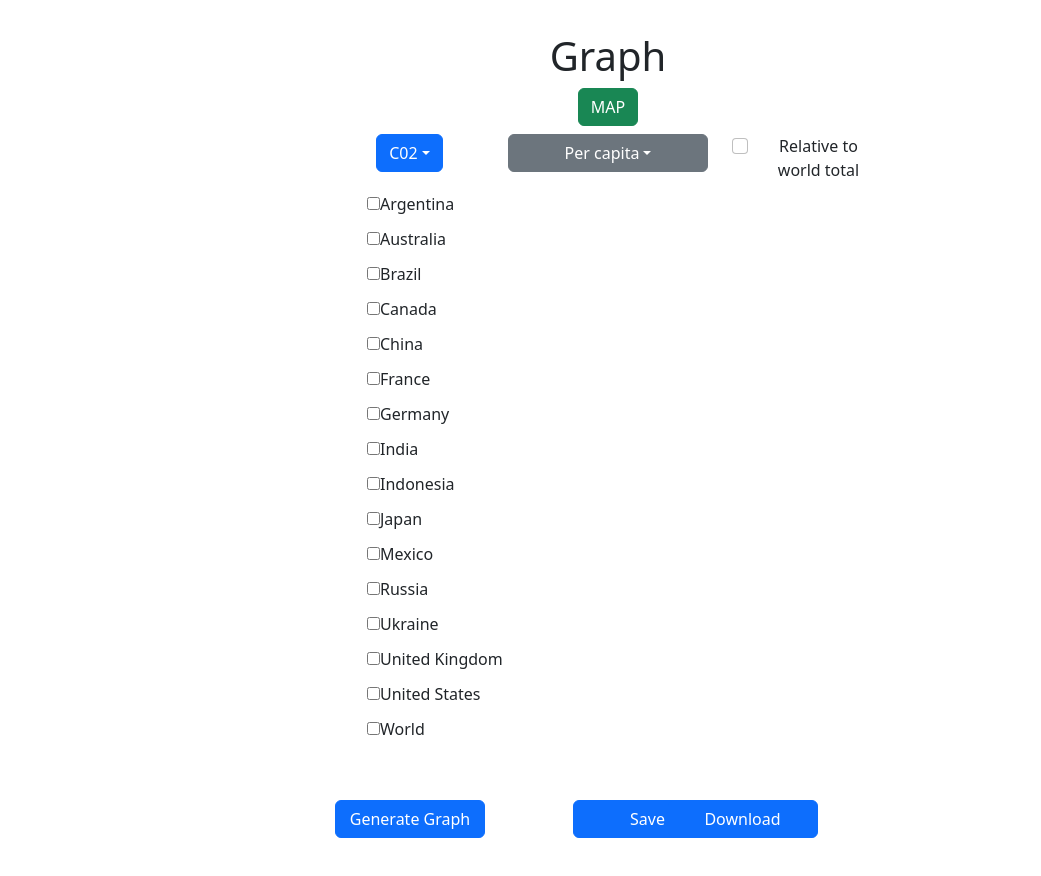
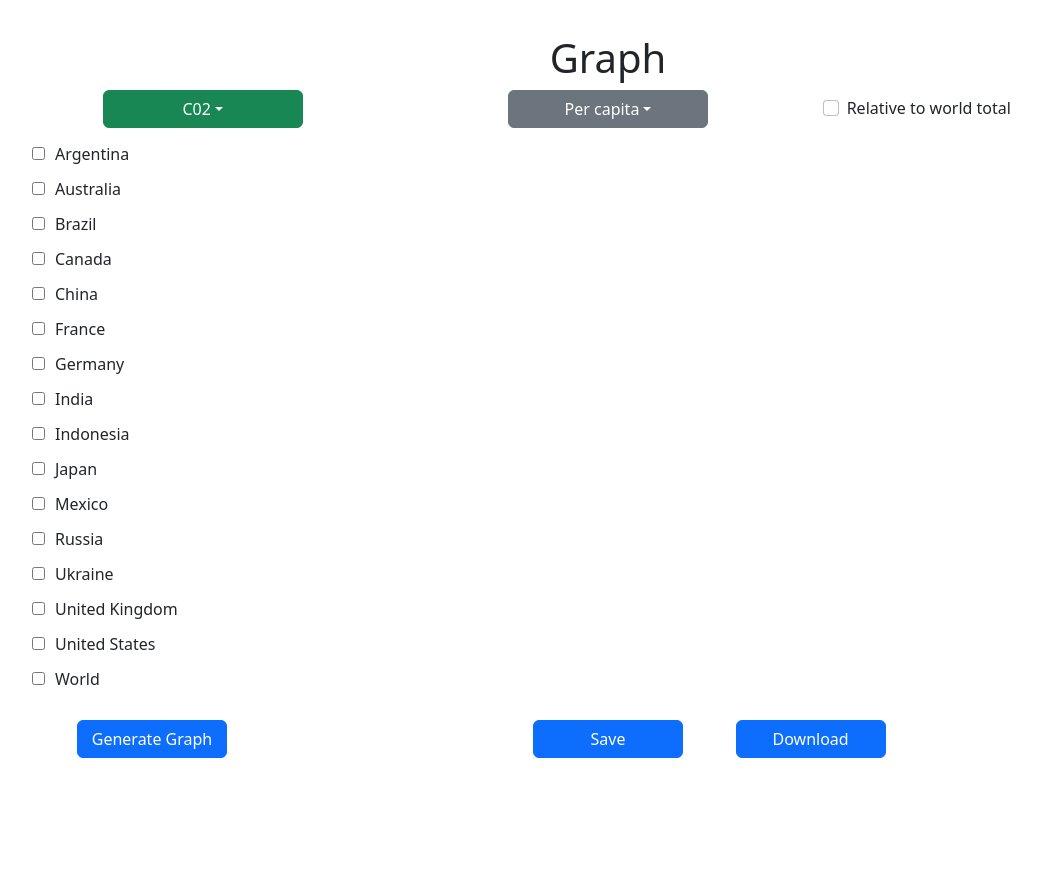
Before and after one commit to 2034254/FinalProjectDBTWA, a React (Vite) app in the folder Frontend/my-auth-app/: page /Graph in a window 1280 px wide. Shown: the whole page, without its empty margins (32-1073 px from the left). After the commit the page ends 800 px from the top, so only its background shows below. Built offline with nearby package versions, Linux system fonts and the light colour scheme; sample sign-in values are in the browser's storage.

Commit message:
modified the FrontEnd so it works (dropdown, width and columns)

```diff
--- a/Frontend/my-auth-app/src/views/Graph.css
+++ b/Frontend/my-auth-app/src/views/Graph.css
@@ -1,6 +1,6 @@
-  .buttonDropdown {
-    min-width: 200px;
-  }
+.buttonDropdown {
+  min-width: 200px;
+}
 
   .regularButton {
     min-width: 150px;
@@ -15,7 +15,15 @@
     margin: 0px;
     min-height: 35px;
     min-width: 75px;
+    display: flex;
+    align-items: center;
   }
+
+  .checkBoxHigh input[type="checkbox"] {
+    margin-right: 10px;
+  }
+
+
 
   .container {
     width: 100%;
@@ -24,3 +32,19 @@
   .imageSize {
     max-width: 100%;
   }
+  .custom-dropdown {
+    width: 200px;
+  }
+
+  .container-flex{
+    width: 100%;
+  }
+
+  #root{
+    width: 100%;
+
+  }
+  body{
+    width: 100%;
+
+  }
--- a/Frontend/my-auth-app/src/views/Graph.jsx
+++ b/Frontend/my-auth-app/src/views/Graph.jsx
@@ -29,7 +29,7 @@ function Graph() {
         const response = await fetch(loginURL, options);
         console.log('response.status: ', response.status);
 
-        if(response.status == 200) {
+        if (response.status == 200) {
             const blob = await response.blob();
             const imgUrl = URL.createObjectURL(blob);
             //console.log('imgUrl: ', imgUrl);
@@ -46,36 +46,39 @@ function Graph() {
     useEffect(() => {
         // Verify auth
         const token = localStorage.getItem('token');
-        if(!token) {
+        if (!token) {
             navigate('/login');
             return
         } try {
             const decodedToken = jwt_decode(token);
             setUserName(decodedToken.username);
             setIsAdmin(decodedToken.isAdmin);
-        } catch(err) {
+        } catch (err) {
             console.error(err);
             navigate('/login');
             return
         }
     }, [])
 
-    return(
-        <div>
+    return (
+        <div style={{width:"100%"}}>
+
             <h1>Graph</h1>
-            <button className='btn btn-success'  onClick={handleImage}>
-                MAP
-            </button>
-        <div className="container-flex">
+
+            <div className="container-fluid">
                 <div className="row my-2">
                     <div className="col">
-                    <Dropdown onSelect={handleSelect} class='buttonDropdown'>
-                        <DropdownButton id="dropdown-basic-button" title={selectedOption}>
-                            <Dropdown.Item eventKey="C02">C02</Dropdown.Item>
-                            <Dropdown.Item eventKey="All GHGs">All GHGs</Dropdown.Item>
-                            <Dropdown.Item eventKey="Methane">Methane</Dropdown.Item>
-                            <Dropdown.Item eventKey="Nitrous Oxide">Nitrous Oxide</Dropdown.Item>
-                        </DropdownButton>
+                        <Dropdown onSelect={handleSelect} >
+                            <Dropdown.Toggle variant="success" id="dropdown-basic" className="custom-dropdown">
+                                {selectedOption}
+                            </Dropdown.Toggle>
+                            <Dropdown.Menu style={{ minWidth: "200px" }} >
+                                <Dropdown.Item eventKey="C02" className="my-dropdown-item">C02</Dropdown.Item>
+                                <Dropdown.Item eventKey="All GHGs" className="my-dropdown-item">All GHGs</Dropdown.Item>
+                                <Dropdown.Item eventKey="Methane" className="my-dropdown-item">Methane</Dropdown.Item>
+                                <Dropdown.Item eventKey="Nitrous Oxide" className="my-dropdown-item">Nitrous Oxide</Dropdown.Item>
+                            </Dropdown.Menu>
+
                         </Dropdown>
                     </div>
                     <div className="col order-5 d-flex">
@@ -101,11 +104,11 @@ function Graph() {
                         </div>
                     </div>
                 </div>
-            <div className='row my-2'>
-                <div className='col col-2 buttonDropdown'>
+                <div className='row my-2 d-flex'>
+                    <div className='col col-2  px-0'>
                         <ul className='text-left'>
-                        <li className='checkBoxHigh text-left'><input type="checkbox" />Argentina</li>
-                        <li className='checkBoxHigh text-left'><input type="checkbox" />Australia</li>
+                            <li className='checkBoxHigh text-left'><input type="checkbox" />    Argentina</li>
+                            <li className='checkBoxHigh text-left'><input type="checkbox" />    Australia</li>
                             <li className='checkBoxHigh text-left'><input type="checkbox" />Brazil</li>
                             <li className='checkBoxHigh text-left'><input type="checkbox" />Canada</li>
                             <li className='checkBoxHigh text-left'><input type="checkbox" />China</li>
@@ -122,15 +125,15 @@ function Graph() {
                             <li className='checkBoxHigh text-left'><input type="checkbox" />World</li>
                         </ul>
                     </div>
-                <div className='col col-9 d-flex'>
-                    <span className='align-self-center'>
-                        <img src={xyz} alt="" className='imageSize'/>
+                    <div className='col col-9 px-0 d-flex'  >
+                        <span className='align-self-center' >
+                            <img src={xyz} alt="" className='imageSize' />
                         </span>
                     </div>
                 </div>
-            <div className='row my-2'>
+                <div className='row  my-2'>
                     <div className='col col-3'>
-                    <div typeof='button' className='btn btn-primary regularButton'>
+                        <div typeof='button' onClick={handleImage} className='btn btn-primary regularButton'>
                             Generate Graph
                         </div>
                     </div>
```
Lines whose indentation alone changed are shown as unchanged.
